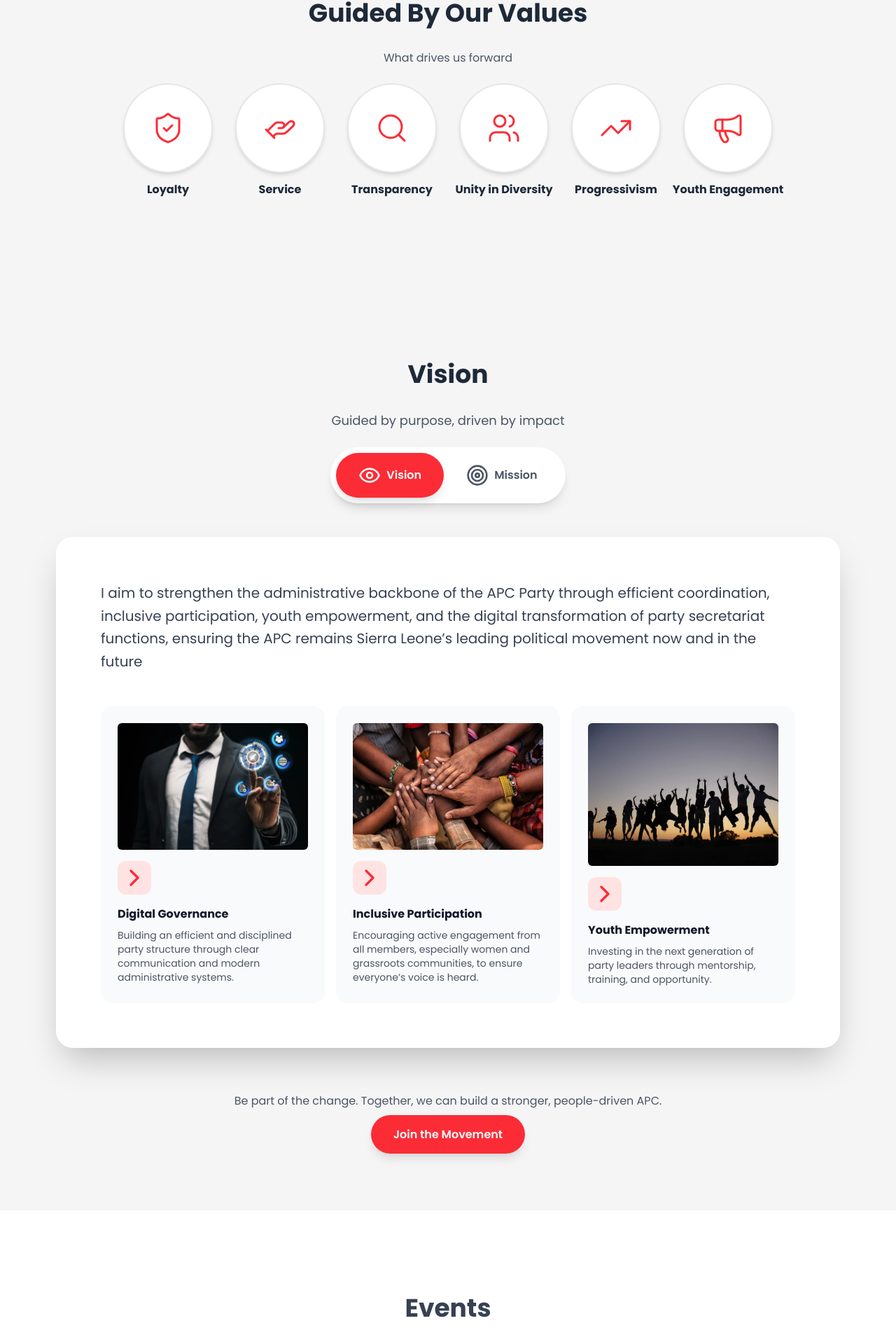
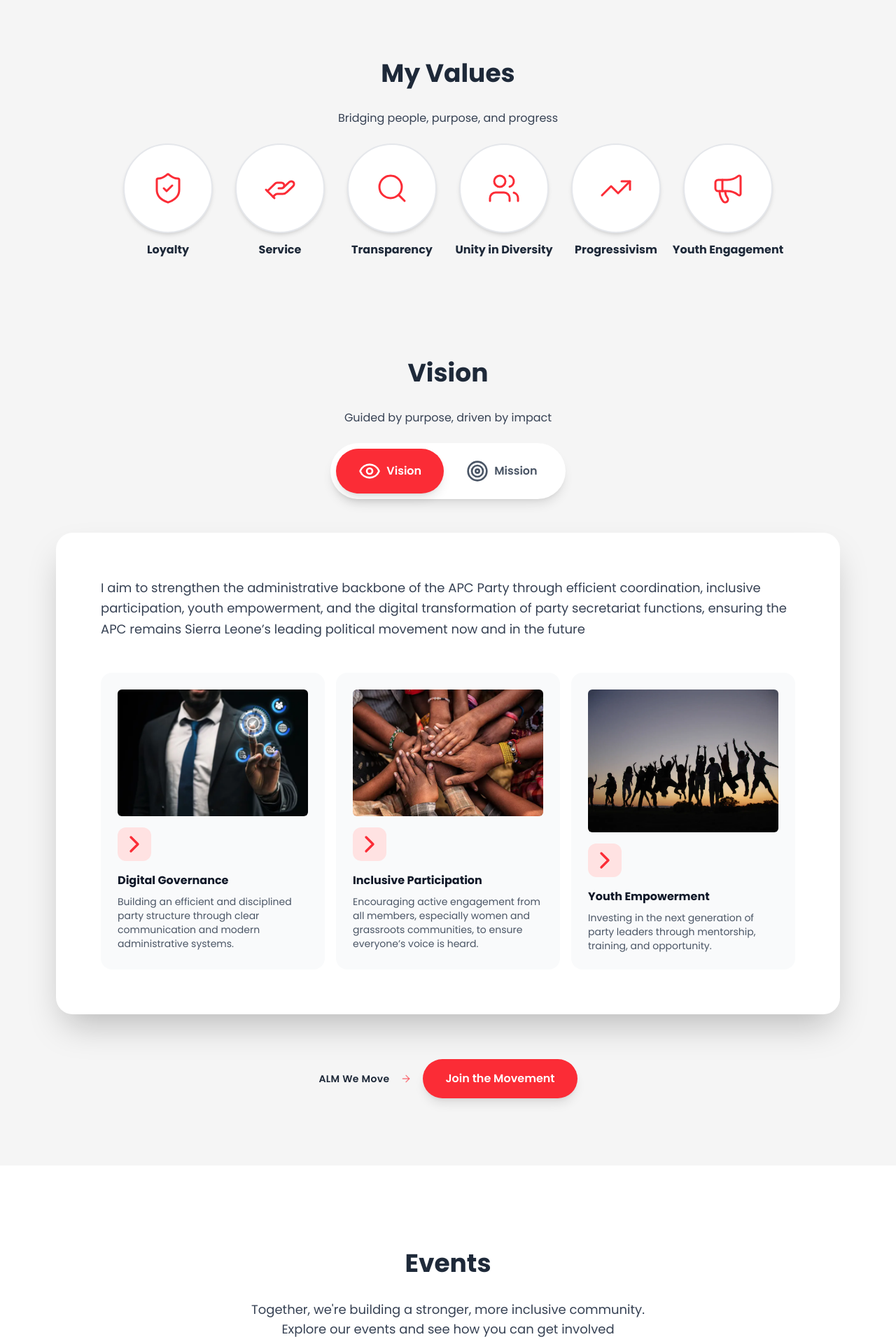
Before and after one commit to ideftbuild/apc-deputy-landing, a React (Vite) app: page / in a window 1280 px wide. Shown: the part 1567-3487 px from the top of the page at 70% size. Built offline with nearby package versions, Linux system fonts and the light colour scheme; no server answers.

Commit message:
refactor: ensure consistent design across page

```diff
--- a/src/components/About.tsx
+++ b/src/components/About.tsx
@@ -24,8 +24,8 @@
             alt="About"
             className="w-30 h-30 sm:w-32 sm:h-32 md:w-80 md:h-80 rounded-full object-cover mx-auto"
           />
-          <div>
-            <p className="text-gray-700 leading-relaxed">
+          <div className="max-w-xl mx-auto mb-12">
+            <p className="text-left text-gray-700 max-w-prose md:text-lg mt-12">
               I’m Ibrahim Komkanda Bangura, a Barrister and Solicitor of the
               High Court of Sierra Leone, Lecturer at the University of Makeni,
               and a passionate Youth Ambassador. Born in Mahera Town, Lungi, my
--- a/src/components/ContactForm.tsx
+++ b/src/components/ContactForm.tsx
@@ -55,11 +55,11 @@
   return (
     <section id="contact" className="py-12 md:py-24">
       <div className="px-4 max-w-3xl mt-6">
-        <h2 className="text-3xl md:text-4xl font-bold text-center text-gray-900 mb-8">
+        <h2 className="text-3xl md:text-4xl font-bold text-center text-gray-800 mb-8">
           Get in Touch
         </h2>
-        <p className="text-center text-gray-600 mb-12">
-          Have questions, ideas, or want to get involved? I would love to hear
+        <p className="text-center text-gray-700 mb-12">
+          Have questions, ideas, or want to get involved? We would love to hear
           from you.
         </p>
         <form
--- a/src/components/CoreValues.tsx
+++ b/src/components/CoreValues.tsx
@@ -47,13 +47,15 @@
 
 export default function CoreValues() {
   return (
-    <section id="core-values" className="py-12 md:py-24">
+    <section id="core-values" className="pt-2 mb-2">
       <div className="max-w-6xl mx-auto px-4 mt-6">
         <div className="mb-6 text-center">
           <h2 className="text-3xl md:text-4xl font-bold text-gray-800 mb-8">
-            Guided By Our Values
+            My Values
           </h2>
-          <p className="text-gray-600">What drives us forward</p>
+          <p className="text-gray-700">
+            Bridging people, purpose, and progress
+          </p>
         </div>
 
         <div className="relative">
--- a/src/components/Donation.tsx
+++ b/src/components/Donation.tsx
@@ -14,24 +14,25 @@
       className="py-16 md:py-24 px-6 md:px-20 flex flex-col items-center z-20 sticky h-screen bg-[#f5f5f5]"
     >
       {/*<HandHeart className="w-12 h-12 text-pink-500 mx-auto" />*/}
-      <h2 className="text-3xl text-center md:text-start md:text-4xl font-bold text-gray-700 mt-4 mb-18">
+      <h2 className="text-3xl text-center md:text-start md:text-4xl font-bold text-gray-800 mt-4">
         Support the Movement
       </h2>
-      <div className="flex flex-col xl:flex-row items-center">
+      <div className="flex flex-col xl:flex-row items-center justify-center h-full">
         <img
           src="/img/donate.webp"
           alt="Donate"
           className="w-full xl:w-1/2 h-auto"
         />
-        <div className="p-2 text-gray-700 text-center md:text-start">
-          <p className="text-lg md:text-xl max-w-3xl mx-auto mb-8">
+        <div className="p-2 text-gray-700">
+          <p className="md:text-lg max-w-3xl mx-auto mb-8 text-left">
             Your generous contribution fuels our campaign, powers our grassroots
             outreach, and brings us one step closer to victory. Together, we can
             build a stronger APC for a better Sierra Leone.
           </p>
+          <div className="flex justify-center xl:justify-start">
             <a
               href={APP_CONSTANTS.contact.phone}
-            className="inline-flex items-center gap-2 px-6 py-3 m-auto bg-red-500 text-white font-semibold rounded-full shadow-md hover:bg-red-600 focus:ring-2 focus:ring-red-400 focus:outline-none transition-all duration-200"
+              className="inline-flex items-center  gap-2 px-6 py-3 bg-red-500 text-white font-semibold rounded-full shadow-md hover:bg-red-600 focus:ring-2 focus:ring-red-400 focus:outline-none transition-all duration-200"
               aria-label="Contribute to the campaign"
             >
               Contribute Now
@@ -39,6 +40,7 @@
             </a>
           </div>
         </div>
+      </div>
     </section>
   );
 }
--- a/src/components/Events.tsx
+++ b/src/components/Events.tsx
@@ -96,15 +96,13 @@
   return (
     <section id="events" className="px-6 py-12 md:py-24 md:px-20 bg-white">
       <div className="max-w-7xl mx-auto mt-6">
-        <h2 className="text-3xl mx-auto text-center md:text-start md:text-4xl font-bold text-gray-700 mb-8 w-[90%] md:w-fit">
+        <h2 className="text-3xl mx-auto text-center md:text-start md:text-4xl font-bold text-gray-800 mb-8 w-[90%] md:w-fit">
           Events
         </h2>
 
-        <p className="text-gray-600 mb-10 max-w-5xl">
-          Discover the heart of our campaign through real moments with
-          communities, where we empower youth and work to build a stronger,
-          people-driven APC. Explore the stories that inspire change and join us
-          in shaping the future.
+        <p className="text-gray-700 text-center max-w-xl md:text-lg mx-auto mb-12">
+          Together, we're building a stronger, more inclusive community. Explore
+          our events and see how you can get involved
         </p>
 
         {/* Upcoming Events */}
@@ -135,7 +133,7 @@
                       <span>{event.location}</span>
                     </div>
                   </div>
-                  <p className="text-gray-600 leading-relaxed flex-1">
+                  <p className="text-gray-600 leading-relaxed flex-1 text-sm md:text-base">
                     {event.description}
                   </p>
                 </div>
--- a/src/components/SocialMedia.tsx
+++ b/src/components/SocialMedia.tsx
@@ -94,10 +94,10 @@
   return (
     <section id="social-media" className="py-12 md:py-24">
       <div>
-        <h3 className="text-2xl font-bold text-center text-gray-900 mb-8">
+        <h3 className="text-2xl font-bold text-center text-gray-800 mb-8">
           Stay Connected
         </h3>
-        <p className="w-[80%] md:w-[60%] text-center mx-auto text-gray-800">
+        <p className="w-[80%] md:w-[60%] text-center mx-auto text-gray-700">
           Every voice counts. Follow us on social media to share, support, and
           spread the message
         </p>
--- a/src/components/Vision.tsx
+++ b/src/components/Vision.tsx
@@ -1,6 +1,7 @@
 import { useState } from "react";
-import { Eye, Target, ChevronRight } from "lucide-react";
+import { Eye, Target, ChevronRight, ArrowDown } from "lucide-react";
 import ScrollReveal from "./ScrollReveal";
+import { ArrowRight } from "lucide-react";
 import { APP_CONSTANTS } from "@/constants";
 
 export default function Vision() {
@@ -14,7 +15,7 @@
           <h2 className="text-3xl md:text-4xl font-bold text-gray-800 mb-8">
             Vision
           </h2>
-          <p className="text-lg text-gray-600 max-w-2xl mx-auto">
+          <p className="text-gray-700 max-w-2xl mx-auto">
             Guided by purpose, driven by impact
           </p>
         </div>
@@ -58,7 +59,7 @@
             <div className="bg-white rounded-3xl shadow-2xl p-12 md:p-16">
               <div className="flex flex-col md:flex-row items-start gap-6 mb-8">
                 <div>
-                  <p className="md:text-xl text-gray-700 leading-relaxed">
+                  <p className="md:text-lg text-gray-700 leading-relaxed">
                     I aim to strengthen the administrative backbone of the APC
                     Party through efficient coordination, inclusive
                     participation, youth empowerment, and the digital
@@ -147,7 +148,7 @@
             <div className="bg-white rounded-3xl shadow-2xl p-12 md:p-16">
               <div className="flex flex-col md:flex-row items-start gap-6 mb-8">
                 <div>
-                  <p className="md:text-xl text-gray-700 leading-relaxed">
+                  <p className="md:text-lg text-gray-700 leading-relaxed">
                     I’m on a mission to build a more connected, modern, and
                     people-driven APC that serves every member with integrity
                     and purpose.
@@ -234,11 +235,12 @@
         </div>
 
         {/* Bottom CTA */}
-        <div className="text-center mt-16">
-          <p className="text-gray-600 mb-6">
-            Be part of the change. Together, we can build a stronger,
-            people-driven APC.
+        <div className="flex flex-col md:flex-row justify-center items-center text-center mt-16 gap-4">
+          <p className="font-semibold text-sm tracking-wide w-fit text-gray-800">
+            ALM We Move
           </p>
+          <ArrowDown className="md:hidden sm:block w-4 h-4 text-red-500/60" />
+          <ArrowRight className="hidden md:block w-4 h-4 text-red-500/60" />
           <a
             href={APP_CONSTANTS.contact.phone}
             className="bg-red-500 text-white px-8 py-4 rounded-full font-semibold hover:bg-red-600 transition-colors duration-300 shadow-lg hover:shadow-xl"
```
Lines whose indentation alone changed are shown as unchanged.
